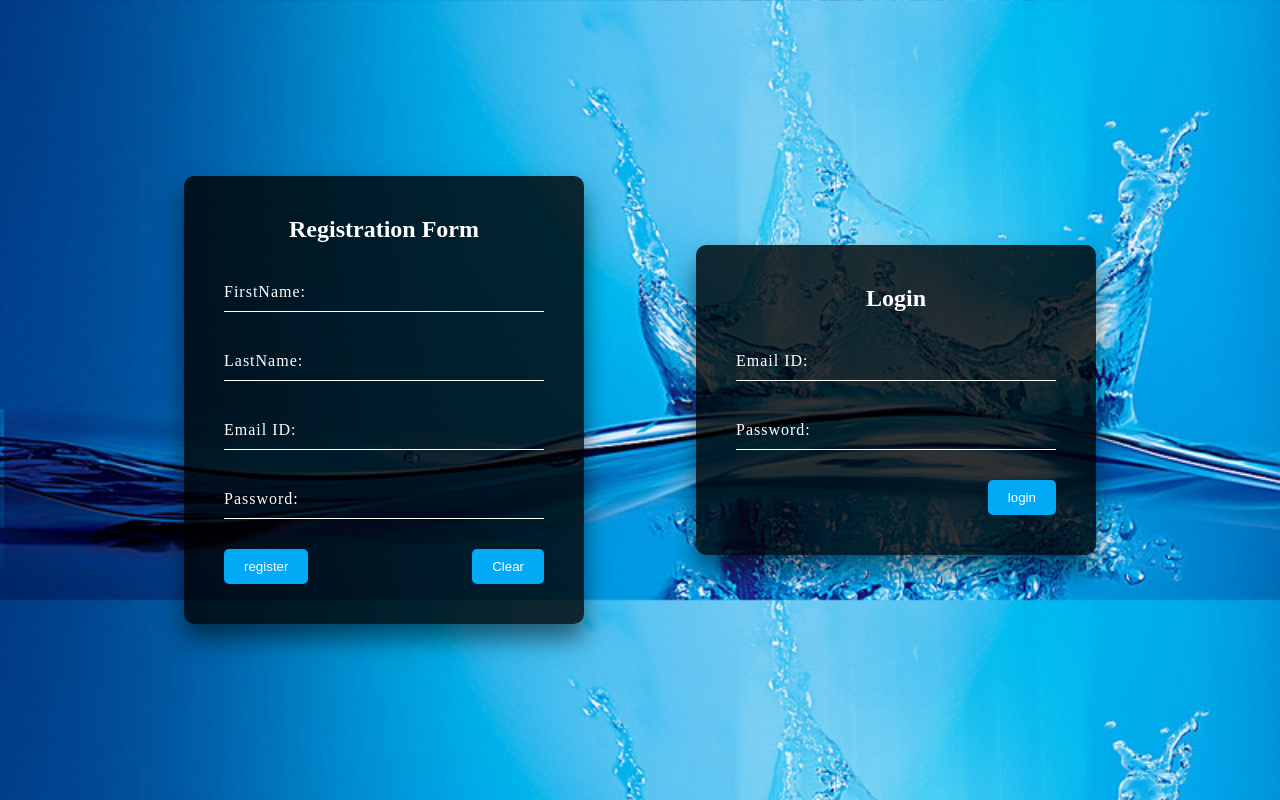
After one commit to abhinavjha98/IPP, a Flask app: page /login in a window 1280 px wide. The commit adds this page. Run offline with Flask 2, Linux system fonts and the light colour scheme; some libraries are stand-ins or nearby versions.

Commit message:
Completed the task

```diff
--- a/app.py
+++ b/app.py
@@ -4,6 +4,8 @@ import os
 from flask_wtf import Form
 import urllib.request
 from flask_wtf.file import FileField
+import csv
+import mysql.connector as ms
 from werkzeug.utils import secure_filename
 
 UPLOAD_FOLDER = 'E:/PROJECT/ipp/uploads'
@@ -21,7 +23,7 @@ app.config['MYSQL_DB'] = 'ipp'
 
 mysql = MySQL(app)
 
-ALLOWED_EXTENSIONS = set(['txt', 'pdf', 'png', 'jpg', 'jpeg', 'gif','xlsx'])
+ALLOWED_EXTENSIONS = set(['txt', 'pdf', 'png', 'jpg', 'jpeg', 'gif','xlsx','csv'])
 
 def allowed_file(filename):
 	return '.' in filename and filename.rsplit('.', 1)[1].lower() in ALLOWED_EXTENSIONS
@@ -31,29 +33,74 @@ def index():
 
     return render_template('index2.html')
 
-@app.route('/upload')
+@app.route('/login', methods = ['GET','POST'])
+def login():
+    if request.method =='POST':
+        if request.form['submit_button'] == 'register':
+            FirstName = request.form['FirstName']
+            LastName = request.form['LastName']
+            emailid = request.form['emailid']
+            password = request.form['password']
+            cur1 = mysql.connection.cursor()
+            cur1.execute('INSERT INTO registration (FirstName,LastName,emailid,password) VALUES (%s,%s,%s,%s)',(FirstName,LastName,emailid,password))
+            mysql.connection.commit()
+            return redirect(request.url)
+        elif request.form['submit_button'] == 'login':
+            emailid = request.form['emailid']
+            password = request.form['password']
+            cur1 = mysql.connection.cursor()
+            a = cur1.execute('SELECT * FROM registration WHERE emailid=%s and password=%s',(emailid,password))
+            if a == 1:
+                flash("successfully")
+                return render_template('index2.html')
+            else:
+                print("Please check your password")
+                return render_template('login.html')
+            mysql.connection.commit()
+    return render_template('login.html')
+
+
+@app.route('/uploads')
 def upload_form():
-	return render_template('upload.html')
+	return render_template('uploads.html')
 
-@app.route('/upload', methods = ['GET','POST'])
-def upload_file():
-	if request.method == 'POST':
+@app.route('/uploads', methods = ['GET','POST'])
+def uploads():
+    if request.method == 'POST':
+        if request.form['submit_button']=='edit':
+
+            mydb = ms.connect(host='localhost',user='root',password='',database='ipp')
+
+            print('database connected')
+
+            cursor=mydb.cursor()
+            csv_data = csv.reader(open('E:/PROJECT/ipp/uploads/sample1.csv'))
+            for row in csv_data:
+                cursor.execute('INSERT INTO company_master_table (Sr_No,Name_of_Company,Company_ID,Unit,Address,State,PinCode,Customer_Contact_Person,Customer_Contact_Number,Supervisor,Reporting_1,Reporting_2,Reporting_3,Reporting_4,Reporting_5,Closed_By,Services_A,Services_Model,Reputation_of_client,Service_Charges,Actual_Stipend,Working_Condition,Facilities) VALUES (%s,%s,%s,%s,%s,%s,%s,%s,%s,%s,%s,%s,%s,%s,%s,%s,%s,%s,%s,%s,%s,%s,%s)',row)
+                print(row)
+            mydb.commit()
+            cursor.close()
+
+
+            return redirect(request.url)
+
         # check if the post request has the file part
-		if 'file' not in request.files:
-			flash('No file part')
-			return redirect(request.url)
-		file = request.files['file']
-		if file.filename == '':
-			flash('No file selected for uploading')
-			return redirect(request.url)
-		if file and allowed_file(file.filename):
-			filename = secure_filename(file.filename)
-			file.save(os.path.join(app.config['UPLOAD_FOLDER'], filename))
-			flash('File successfully uploaded')
-			return redirect(request.url)
-		else:
-			flash('Allowed file types are txt, pdf, png, jpg, jpeg, gif')
-			return redirect(request.url)
+        elif request.form['submit_button']=='Submit':
+            if 'file' not in request.files:
+
+                return redirect(request.url)
+            file = request.files['file']
+            if file.filename == '':
+                flash('No file selected for uploading')
+                return redirect(request.url)
+            if file and allowed_file(file.filename):
+                filename = secure_filename(file.filename)
+                file.save(os.path.join(app.config['UPLOAD_FOLDER'], filename))
+                flash('File successfully uploaded')
+                return redirect(request.url)
+            else:
+                flash('Allowed file types are txt, pdf, png, jpg, jpeg, gif')
+                return redirect(request.url)
 
 
 @app.route('/comp', methods = ['GET','POST'])
@@ -137,5 +184,8 @@ def dod():
         pass
     return render_template('dod.html',students=data)
 
+
+
+
 if __name__=='__main__':
     app.run(debug=True)
--- /dev/null
+++ b/static/style.css
@@ -0,0 +1,157 @@
+body{
+	margin: 0;
+	padding: 0;
+	background: url(bgimage.jpg);
+	background-size: cover;
+}
+.registration-box{
+	position: absolute;
+	top: 50%;
+	left: 30%;
+	transform: translate(-50%,-50%);
+	width: 400px;
+	padding: 40px;
+	background: rgba(0,0,0,.8);
+	box-sizing: border-box;
+	box-shadow: 0 15px 25px rgba(0,0,0,.5);
+	border-radius: 10px;
+}
+.registration-box h2{
+	margin: 0 0 30px;
+	padding: 0;
+	color: #fff;
+	text-align: center;
+}
+.registration-box .inputTex{
+	position: relative;
+}
+.registration-box .inputTex input{
+	width: 100%;
+	padding: 10px 0;
+	font-size: 16px;
+	color: #fff;
+	letter-spacing: 1px;
+	margin-bottom: 30px;
+	border:none;
+	border-bottom:1px solid #fff;
+	outline: none;
+	background: transparent;
+}
+.registration-box .inputTex label{
+	position: absolute;
+	top: 0;
+	left: 0;
+	padding: 10px 0;
+	font-size: 16px;
+	color: #fff;
+	letter-spacing: 1px;
+	pointer-events: none;
+	transition: .5s;
+}
+.registration-box .inputTex input:focus ~ label,
+.registration-box .inputTex input:valid ~ label{
+	top: -18px;
+	left: 0;
+	color: #03a9f4;
+	font-size: 12px;
+}
+.registration-box input[type="submit"]{
+	background: transparent;
+	border:none;
+	outline: none;
+	color: #fff;
+	background: #03a9f4;
+	padding: 10px 20px;
+	cursor: pointer;
+	border-radius: 5px;
+}
+.registration-box input[type="reset"]{
+	float: right;
+	background: transparent;
+	border:none;
+	outline: none;
+	color: #fff;
+	background: #03a9f4;
+	padding: 10px 20px;
+	cursor: pointer;
+	border-radius: 5px;
+}
+.registration-box .radio input{
+	font-size: 16px;
+	color: #fff;
+	letter-spacing: 1px;
+	border:none;
+	border-bottom:1px solid #fff;
+	outline: none;
+	background: transparent;
+}
+.registration-box .radio label{
+	font-size: 16px;
+	color: #fff;
+	letter-spacing: 1px;
+	border:none;
+	outline: none;
+	background: transparent;
+}
+.login-box{
+	position: absolute;
+	top: 50%;
+	left:70%;
+	transform: translate(-50%,-50%);
+	width: 400px;
+	padding: 40px;
+	background: rgba(0,0,0,.8);
+	box-sizing: border-box;
+	box-shadow: 0 15px 25px rgba(0,0,0,.5);
+	border-radius: 10px;
+}
+.login-box h2{
+	margin: 0 0 30px;
+	padding: 0;
+	color: #fff;
+	text-align: center;
+}
+.login-box .inputTex{
+	position: relative;
+}
+.login-box .inputTex input{
+	width: 100%;
+	padding: 10px 0;
+	font-size: 16px;
+	color: #fff;
+	letter-spacing: 1px;
+	margin-bottom: 30px;
+	border:none;
+	border-bottom:1px solid #fff;
+	outline: none;
+	background: transparent;
+}
+.login-box .inputTex label{
+	position: absolute;
+	top: 0;
+	left: 0;
+	padding: 10px 0;
+	font-size: 16px;
+	color: #fff;
+	letter-spacing: 1px;
+	pointer-events: none;
+	transition: .10s;
+}
+.login-box .inputTex input:focus ~ label,
+.login-box .inputTex input:valid ~ label{
+	top: -18px;
+	left: 0;
+	color: #03a9f4;
+	font-size: 12px;
+}
+.login-box input[type="submit"]{
+	float: right;
+	background: transparent;
+	border:none;
+	outline: none;
+	color: #fff;
+	background: #03a9f4;
+	padding: 10px 20px;
+	cursor: pointer;
+	border-radius: 5px;
+}
--- a/templates/index2.html
+++ b/templates/index2.html
@@ -57,15 +57,15 @@
                     <a href="#">Historical Data</a>
                 </li>
                 <li>
-                    <a href="#">Data Uploads</a>
+                    <a href="{{url_for('uploads')}}">Data Uploads</a>
                 </li>
 
             <ul class="list-unstyled CTAs">
                 <li>
-                    <a href="https://bootstrapious.com/tutorial/files/sidebar.zip" class="download">Login</a>
+                    <a href="{{url_for('login')}}" class="download">Login</a>
                 </li>
                 <li>
-                    <a href="https://bootstrapious.com/p/bootstrap-sidebar" class="article">Register</a>
+                    <a href="{{url_for('login')}}" class="article">Register</a>
                 </li>
             </ul>
         </nav>
--- /dev/null
+++ b/templates/login.html
@@ -0,0 +1,51 @@
+<!DOCTYPE html>
+<html>
+<head>
+	<title>SignUp/Login Form</title>
+	<link rel="stylesheet" type="text/css" href="{{url_for('static',filename='style.css')}}">
+</head>
+<body>
+	<div class="registration-box">
+		<h2>Registration Form</h2>
+		<form method="post">
+			<div class="inputTex">
+				<input type="text" name="FirstName" required="">
+				<label>FirstName:</label>
+			</div>
+			<div class="inputTex">
+				<input type="text" name="LastName" required="">
+				<label>LastName:</label>
+			</div>
+			<div class="inputTex">
+				<input type="text" name="emailid" required="">
+				<label>Email ID:</label>
+			</div>
+			<div class="inputTex">
+				<input type="Password" name="password" required="">
+				<label>Password:</label>
+			</div>
+
+
+			<input type="submit" name="submit_button" value="register">
+			<input type="reset" name="" value="Clear">
+		</form>
+
+	</div>
+	<div class="login-box">
+		<h2>Login</h2>
+		<form method="POST">
+			<div class="inputTex">
+				<input type="text" name="emailid" required="">
+				<label>Email ID:</label>
+			</div>
+			<div class="inputTex">
+				<input type="Password" name="password" required="">
+				<label>Password:</label>
+			</div>
+			<input type="submit" name="submit_button" value="login">
+	</div>
+		</form>
+
+
+</body>
+</html>
```
Also changed, not shown: templates/comp.html (+5 -20 lines), templates/dod.html (+17 -47 lines), templates/uploads.html (renamed from templates/upload.html, +6 -5 lines), static/bgimage.jpg (added).
